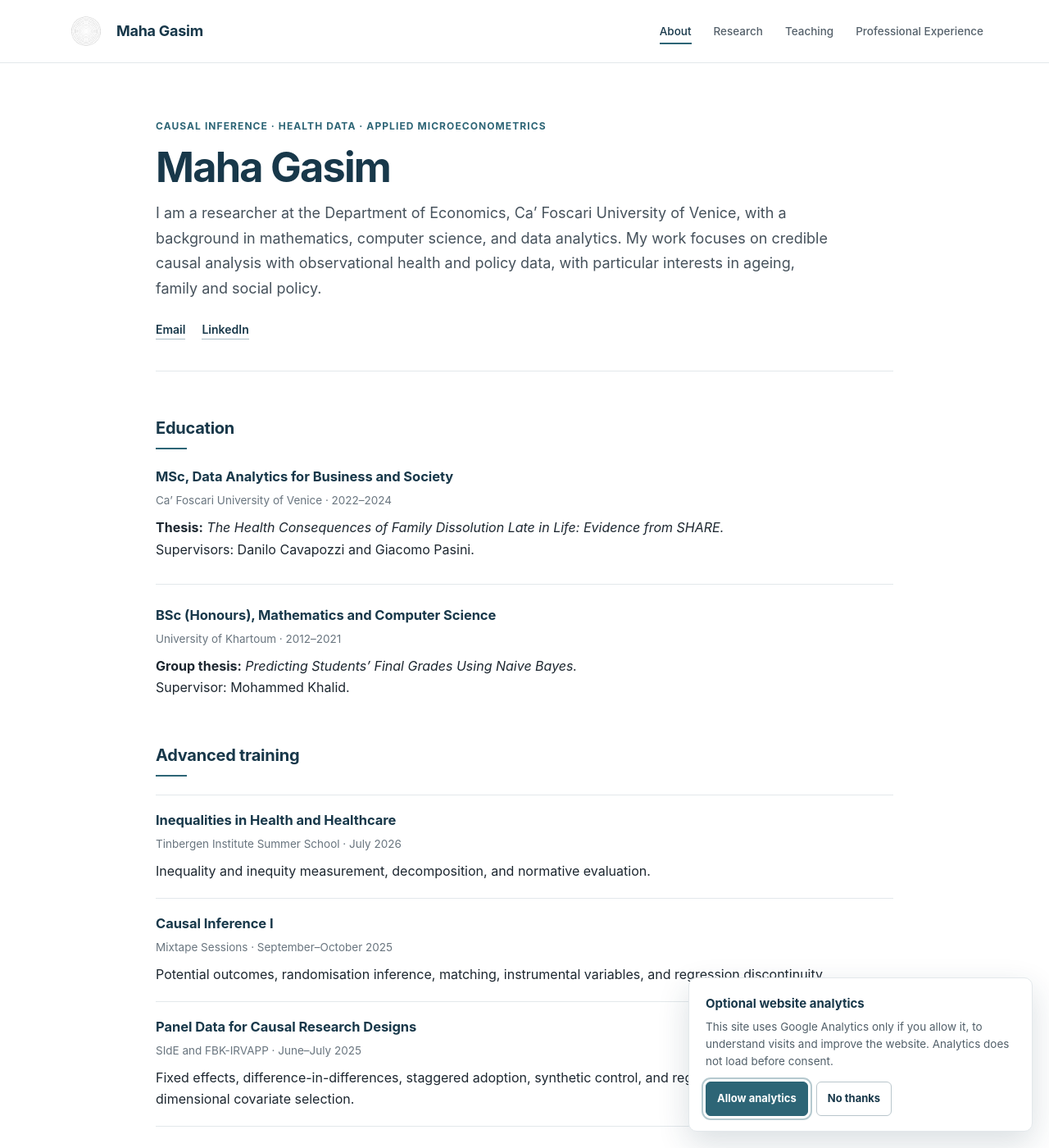
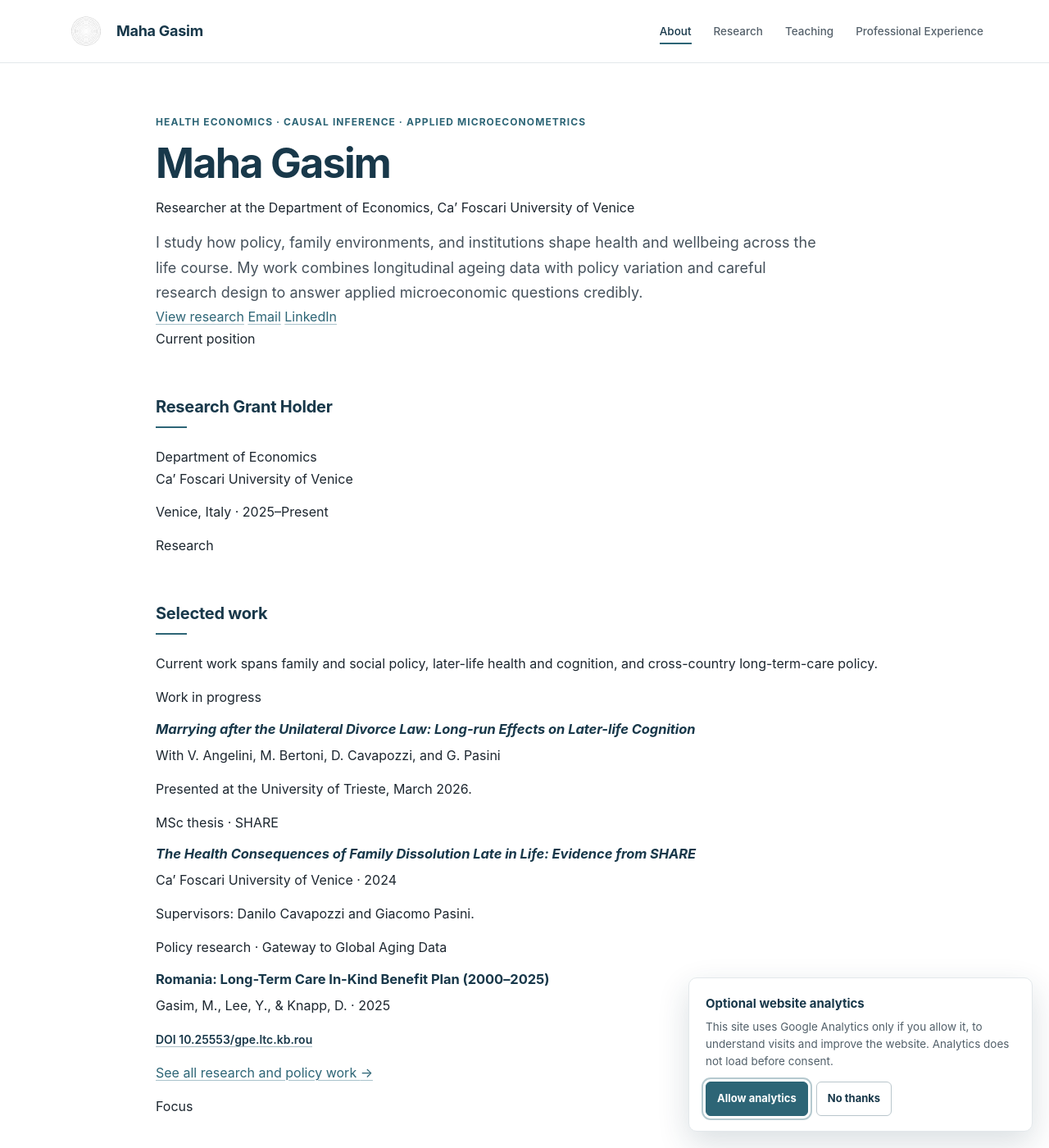
Before and after one commit to mahagasim/mahagasim.github.io, a Jekyll site: the page built from index.md, in a window 1280 px wide and 1400 px high. Shown: the whole window at 82% size. Built offline with Jekyll 4.4.1, drawn with Linux system fonts in a browser that asks for light colours; some of the changed text lies outside the part shown.

Commit message:
Redesign academic homepage with research-first structure

```diff
--- a/index.md
+++ b/index.md
@@ -1,79 +1,143 @@
 ---
 layout: default
 title: About
-description: Maha Gasim — researcher in causal inference, health data, and applied microeconometrics.
+description: Maha Gasim — researcher in health economics, causal inference, and applied microeconometrics.
 ---
 
-<div class="hero">
-  <p class="eyebrow">Causal inference · Health data · Applied microeconometrics</p>
-  <h1>Maha Gasim</h1>
-  <p class="hero-lead">I am a researcher at the Department of Economics, Ca’ Foscari University of Venice, with a background in mathematics, computer science, and data analytics. My work focuses on credible causal analysis with observational health and policy data, with particular interests in ageing, family and social policy.</p>
-  <div class="hero-links">
-    <a href="mailto:mahagasim@gmail.com">Email</a>
-    <a href="https://www.linkedin.com/in/maha-gasim-678975122">LinkedIn</a>
+<section class="home-hero">
+  <div class="home-hero__copy">
+    <p class="eyebrow">Health economics · Causal inference · Applied microeconometrics</p>
+    <h1>Maha Gasim</h1>
+    <p class="hero-role">Researcher at the Department of Economics, Ca’ Foscari University of Venice</p>
+    <p class="hero-lead">I study how policy, family environments, and institutions shape health and wellbeing across the life course. My work combines longitudinal ageing data with policy variation and careful research design to answer applied microeconomic questions credibly.</p>
+    <div class="hero-actions">
+      <a class="button button--primary" href="{{ '/research.html' | relative_url }}">View research</a>
+      <a class="button" href="mailto:mahagasim@gmail.com">Email</a>
+      <a class="button" href="https://www.linkedin.com/in/maha-gasim-678975122">LinkedIn</a>
+    </div>
   </div>
-</div>
 
-## Education
+  <aside class="hero-note" aria-label="Current position">
+    <p class="hero-note__label">Current position</p>
+    <h2>Research Grant Holder</h2>
+    <p>Department of Economics<br>Ca’ Foscari University of Venice</p>
+    <p class="hero-note__meta">Venice, Italy · 2025–Present</p>
+  </aside>
+</section>
 
-<div class="entry">
-  <h3>MSc, Data Analytics for Business and Society</h3>
-  <p class="entry-meta">Ca’ Foscari University of Venice · 2022–2024</p>
-  <p><strong>Thesis:</strong> <em>The Health Consequences of Family Dissolution Late in Life: Evidence from SHARE.</em><br>Supervisors: Danilo Cavapozzi and Giacomo Pasini.</p>
-</div>
+<section class="section-block section-block--research">
+  <div class="section-heading">
+    <div>
+      <p class="section-kicker">Research</p>
+      <h2>Selected work</h2>
+    </div>
+    <p>Current work spans family and social policy, later-life health and cognition, and cross-country long-term-care policy.</p>
+  </div>
 
-<div class="entry">
-  <h3>BSc (Honours), Mathematics and Computer Science</h3>
-  <p class="entry-meta">University of Khartoum · 2012–2021</p>
-  <p><strong>Group thesis:</strong> <em>Predicting Students’ Final Grades Using Naive Bayes.</em><br>Supervisor: Mohammed Khalid.</p>
-</div>
+  <div class="research-list">
+    <article class="research-card">
+      <p class="research-card__type">Work in progress</p>
+      <h3><em>Marrying after the Unilateral Divorce Law: Long-run Effects on Later-life Cognition</em></h3>
+      <p class="research-card__meta">With V. Angelini, M. Bertoni, D. Cavapozzi, and G. Pasini</p>
+      <p>Presented at the University of Trieste, March 2026.</p>
+    </article>
 
-## Advanced training
+    <article class="research-card">
+      <p class="research-card__type">MSc thesis · SHARE</p>
+      <h3><em>The Health Consequences of Family Dissolution Late in Life: Evidence from SHARE</em></h3>
+      <p class="research-card__meta">Ca’ Foscari University of Venice · 2024</p>
+      <p>Supervisors: Danilo Cavapozzi and Giacomo Pasini.</p>
+    </article>
 
-<div class="training-list">
-  <div class="training-item">
-    <h3>Inequalities in Health and Healthcare</h3>
-    <p class="entry-meta">Tinbergen Institute Summer School · July 2026</p>
-    <p>Inequality and inequity measurement, decomposition, and normative evaluation.</p>
+    <article class="research-card">
+      <p class="research-card__type">Policy research · Gateway to Global Aging Data</p>
+      <h3>Romania: Long-Term Care In-Kind Benefit Plan (2000–2025)</h3>
+      <p class="research-card__meta">Gasim, M., Lee, Y., &amp; Knapp, D. · 2025</p>
+      <p><a class="text-link" href="https://doi.org/10.25553/gpe.ltc.kb.rou">DOI 10.25553/gpe.ltc.kb.rou</a></p>
+    </article>
   </div>
-  <div class="training-item">
-    <h3>Causal Inference I</h3>
-    <p class="entry-meta">Mixtape Sessions · September–October 2025</p>
-    <p>Potential outcomes, randomisation inference, matching, instrumental variables, and regression discontinuity.</p>
+
+  <p class="section-link"><a href="{{ '/research.html' | relative_url }}">See all research and policy work <span aria-hidden="true">→</span></a></p>
+</section>
+
+<section class="section-block">
+  <div class="section-heading section-heading--compact">
+    <div>
+      <p class="section-kicker">Focus</p>
+      <h2>Research interests</h2>
+    </div>
   </div>
-  <div class="training-item">
-    <h3>Panel Data for Causal Research Designs</h3>
-    <p class="entry-meta">SIdE and FBK-IRVAPP · June–July 2025</p>
-    <p>Fixed effects, difference-in-differences, staggered adoption, synthetic control, and regularised estimation for high-dimensional covariate selection.</p>
+
+  <div class="interest-grid">
+    <div class="interest-item">
+      <h3>Health economics &amp; ageing</h3>
+      <p>Later-life health, cognition, long-term care, and the economic consequences of demographic change.</p>
+    </div>
+    <div class="interest-item">
+      <h3>Family &amp; social policy</h3>
+      <p>How institutional and policy environments shape health and wellbeing over the life course.</p>
+    </div>
+    <div class="interest-item">
+      <h3>Causal inference</h3>
+      <p>Research designs that use policy variation and observational data to recover credible causal effects.</p>
+    </div>
+    <div class="interest-item">
+      <h3>Applied microeconometrics</h3>
+      <p>Longitudinal and cross-country analysis with careful treatment coding, robustness, inference, and reproducibility.</p>
+    </div>
   </div>
-</div>
+</section>
 
-## Methods and data
+<section class="section-block two-panel-section">
+  <div class="academic-panel">
+    <p class="section-kicker">Education</p>
+    <h2>Academic background</h2>
 
-<div class="split-grid">
+    <div class="compact-entry">
+      <h3>MSc, Data Analytics for Business and Society</h3>
+      <p class="entry-meta">Ca’ Foscari University of Venice · 2022–2024</p>
+      <p><strong>Thesis:</strong> <em>The Health Consequences of Family Dissolution Late in Life: Evidence from SHARE.</em></p>
+    </div>
+
+    <div class="compact-entry">
+      <h3>BSc (Honours), Mathematics and Computer Science</h3>
+      <p class="entry-meta">University of Khartoum · 2012–2021</p>
+      <p><strong>Group thesis:</strong> <em>Predicting Students’ Final Grades Using Naive Bayes.</em></p>
+    </div>
+  </div>
+
+  <div class="academic-panel">
+    <p class="section-kicker">Training</p>
+    <h2>Advanced methods training</h2>
+
+    <div class="compact-entry">
+      <h3>Inequalities in Health and Healthcare</h3>
+      <p class="entry-meta">Tinbergen Institute Summer School · July 2026</p>
+    </div>
+
+    <div class="compact-entry">
+      <h3>Causal Inference I</h3>
+      <p class="entry-meta">Mixtape Sessions · September–October 2025</p>
+    </div>
+
+    <div class="compact-entry">
+      <h3>Panel Data for Causal Research Designs</h3>
+      <p class="entry-meta">SIdE and FBK-IRVAPP · June–July 2025</p>
+    </div>
+  </div>
+</section>
+
+<section class="section-block methods-band">
   <div>
-    <h3>Causal and statistical methods</h3>
+    <p class="section-kicker">Methods</p>
+    <h2>Causal &amp; statistical methods</h2>
     <p>IPW and AIPW; cross-fitting; machine learning; regularized regression; panel data and fixed effects; instrumental variables; difference-in-differences and staggered adoption; regression discontinuity; synthetic control; wild cluster bootstrap inference.</p>
   </div>
   <div>
-    <h3>Data and programming</h3>
+    <p class="section-kicker">Data &amp; programming</p>
+    <h2>Empirical toolkit</h2>
     <p>Python, R, and Stata; BRFSS; SHARE; HRS-family harmonized ageing datasets; harmonized cross-country panel construction; policy variables coded from primary legal sources across languages.</p>
   </div>
-</div>
+</section>
 
-## Languages
-
-Arabic (native) · English (C1)
-
-## About the icon
-
-<div class="learning-visual">
-  <figure>
-    <img src="{{ '/assets/images/learning-journey-canva.png' | relative_url }}" alt="Concentric binary rings encoding Learning is a Continuous Journey">
-  </figure>
-  <div class="learning-copy">
-    <p>The circular mark beside my name is built from concentric rings carrying the ASCII binary encoding of <strong>“LEARNING IS A CONTINUOUS JOURNEY”</strong>. The visual connects my background in mathematics and computer science with a principle that has shaped how I approach research, teaching, and professional development: learning does not end with a degree or a particular stage of a career.</p>
-  </div>
-</div>
-
-<!-- refreshed after navigation update: 2026-08-26 -->
+<p class="languages-line"><span>Languages</span> Arabic (native) · English (C1)</p>
```
